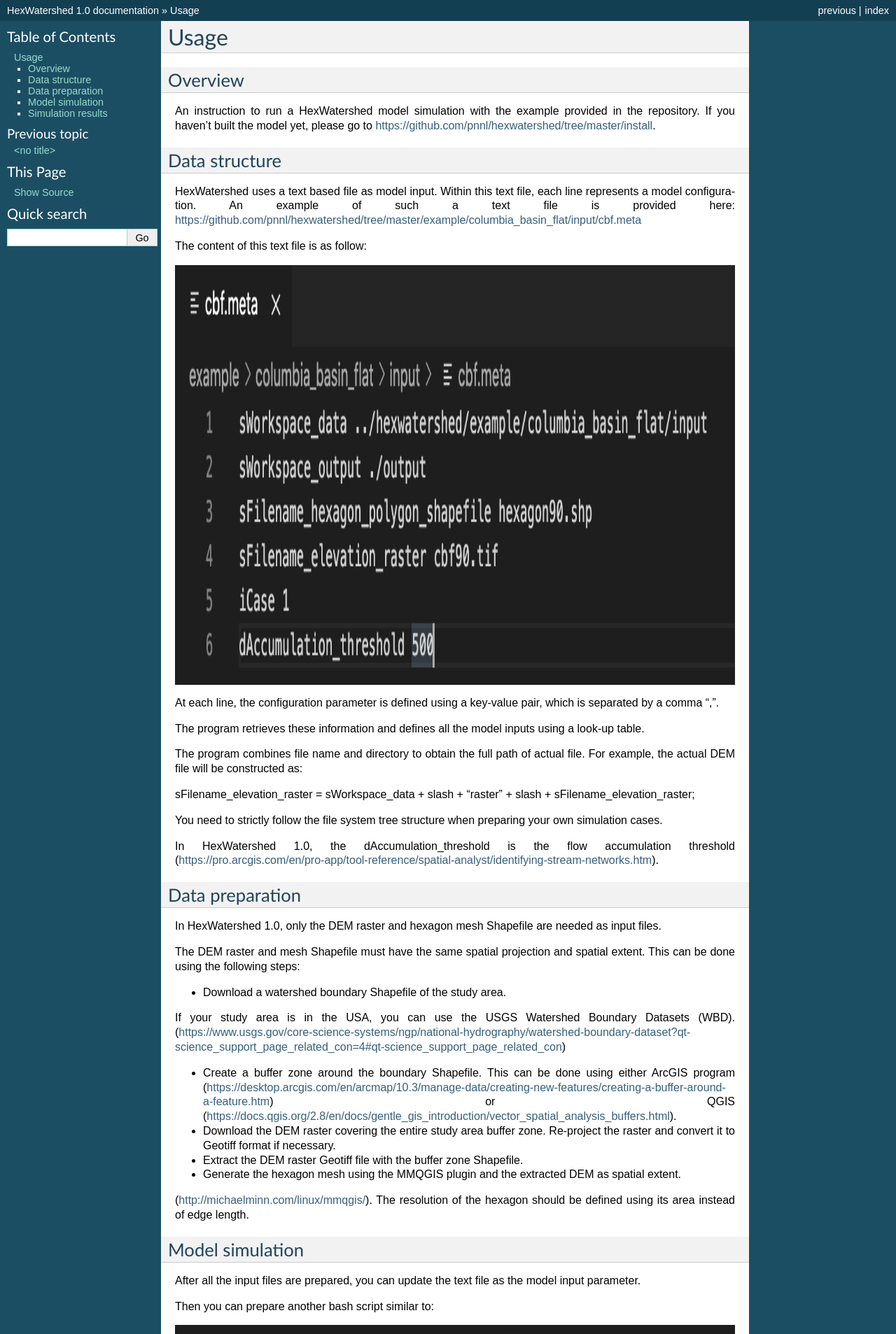
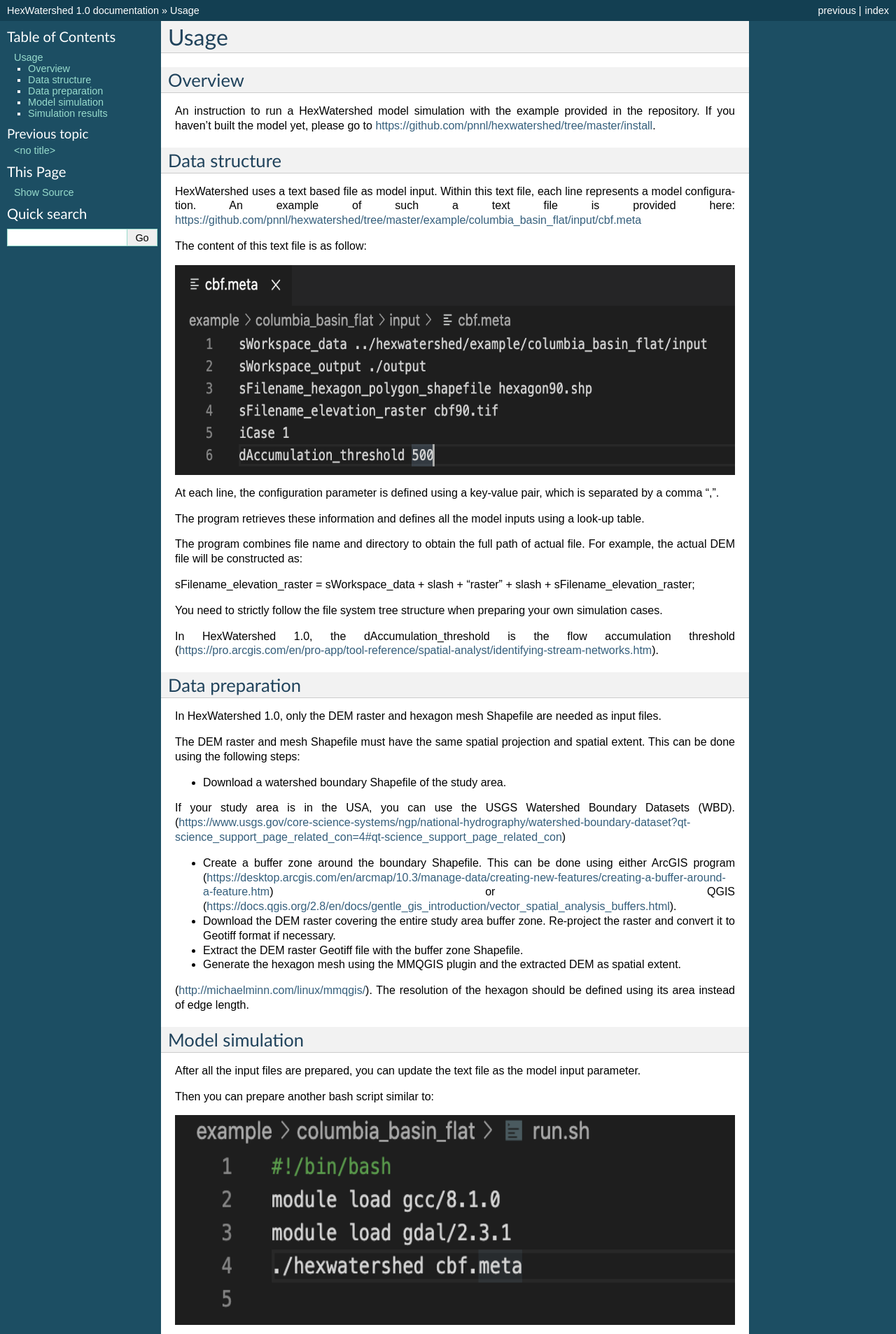
Before and after one commit to pnnl/hexwatershed, a Sphinx documentation site: the page built from doc/usage.rst, in a window 1280 px wide. Shown: the top 1907 px of the page at 70% size. Built offline with Sphinx 7.4.7, drawn with Linux system fonts in a browser that asks for light colours.

Commit message:
regen image

```diff
--- a/doc/usage.rst
+++ b/doc/usage.rst
@@ -20,7 +20,7 @@
 .. image:: ../example/figure/cbfmeta.png
     :width: 800px
     :align: center
-    :height: 600px
+    :height: 300px
     :alt: Model input
 
 
@@ -70,7 +70,7 @@
 .. image:: ../example/figure/run.png
     :width: 800px
     :align: center
-    :height: 600px
+    :height: 300px
     :alt: Run bash
 
 
@@ -83,7 +83,7 @@
 .. image:: ../example/figure/run_log.png
     :width: 800px
     :align: center
-    :height: 600px
+    :height: 500px
     :alt: Run log
 
 The terminal will prints some model information directly:
@@ -106,7 +106,7 @@
 .. image:: ../example/figure/result_list.png
     :width: 800px
     :align: center
-    :height: 600px
+    :height: 300px
     :alt: List of results
 
 
```
Also changed, not shown: 14 other files.
